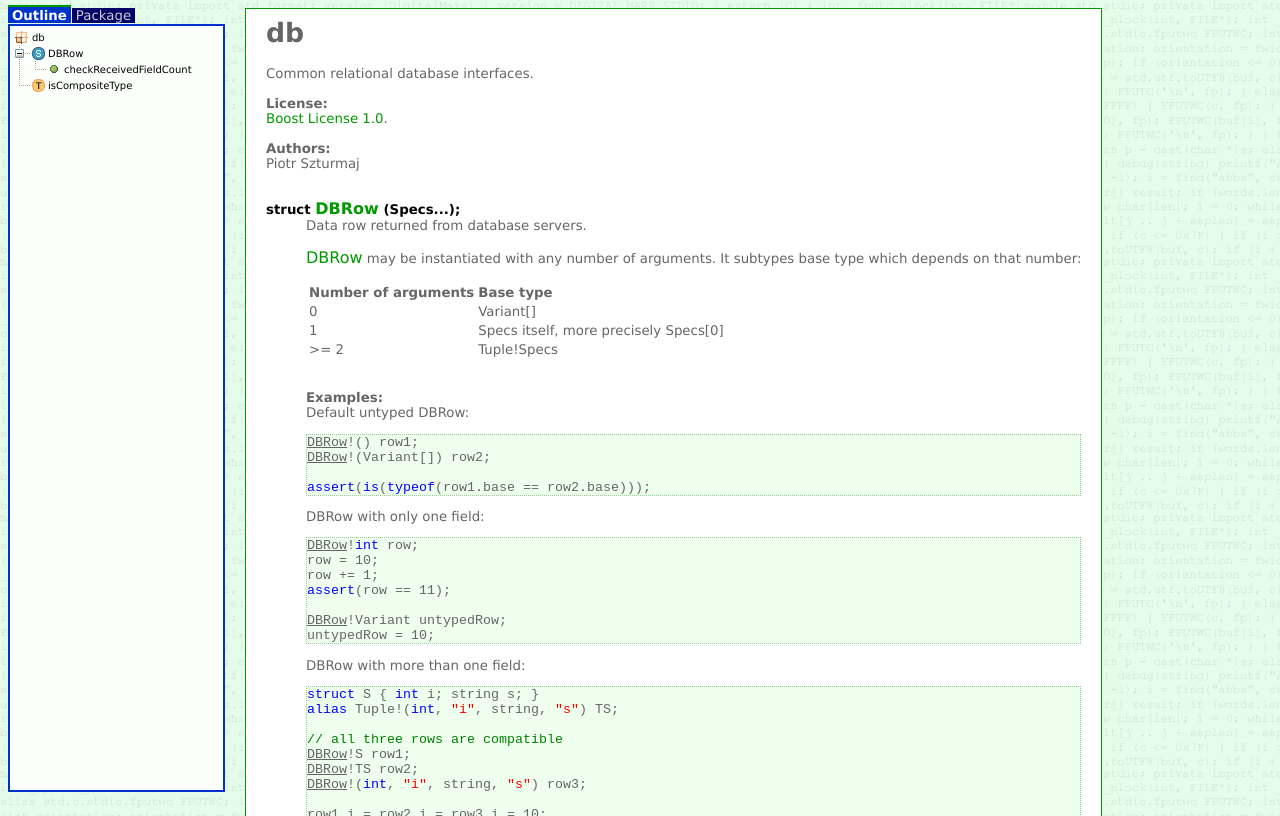
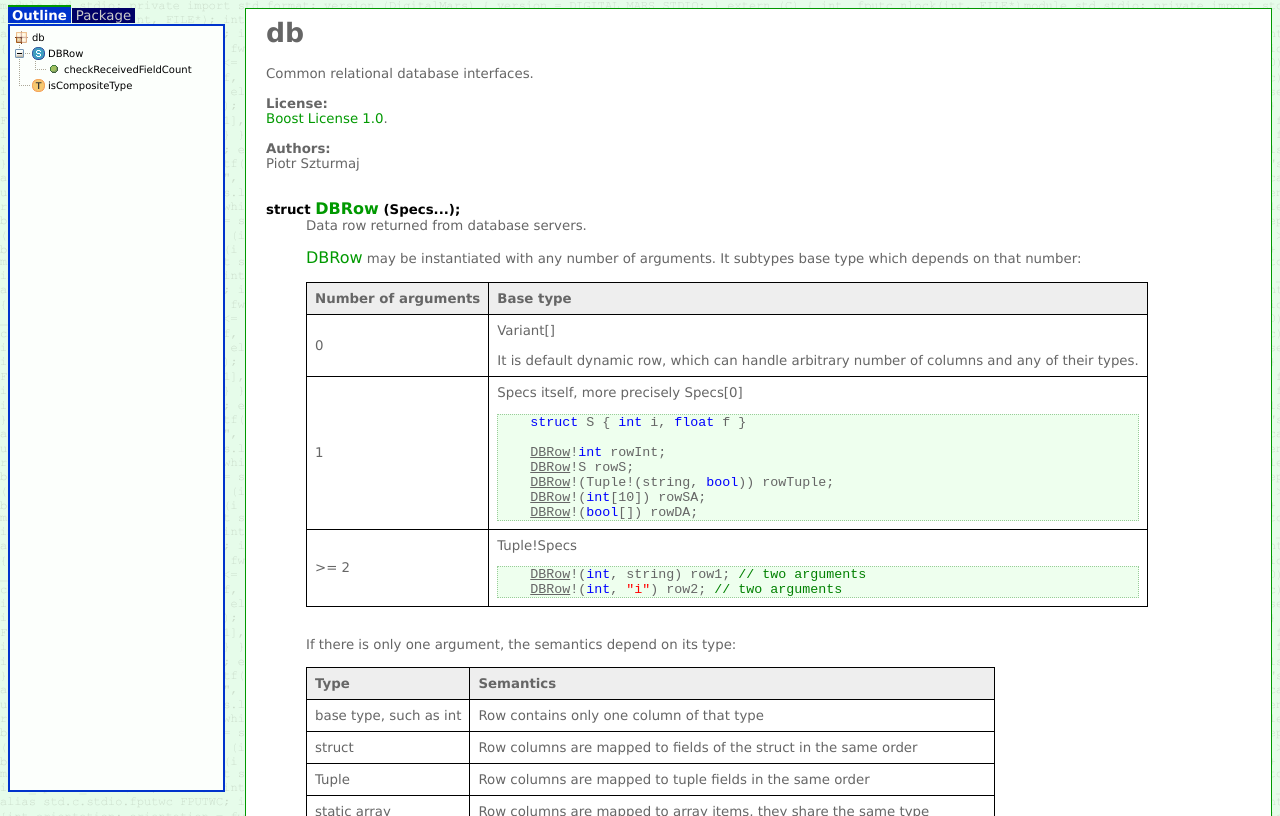
Before and after one commit to pszturmaj/ddb, a plain HTML site: page db.html in a window 1280 px wide. Drawn offline with Linux system fonts and the light colour scheme.

Commit message:
Documentation update

```diff
--- a/candydoc/style.css
+++ b/candydoc/style.css
@@ -39,8 +39,20 @@ table
 	font-size: 10pt;
 	color: #666666;
 	text-align: justify;
+    border-collapse: collapse; /* Added with following td, th style */
 }
 
+/* Added to show up cell borders */
+td, th
+{
+   border: 1px solid black;
+   padding: 8px;
+}
+
+th
+{
+    background-color: #EEEEEE;
+}
 
 /* Style used for all hyperlinks. */
 a:link {  color: #009900; text-decoration: none }
--- a/db.html
+++ b/db.html
@@ -45,14 +45,60 @@ depends on that number:
 <br><br>
 
 <table>   <tr><th>Number of arguments</th> <th>Base type</th></tr>
-    <tr><td>0</td> <td>Variant[]</td></tr>
-    <tr><td>1</td> <td>Specs itself, more precisely Specs[0]</td></tr>
-    <tr><td>&gt;= 2</td> <td>Tuple!Specs</td></tr>
+    <tr><td>0</td> <td>Variant[] <br><br>
+    It is default dynamic row, which can handle arbitrary number of columns and any of their types.
+    </td></tr>
+    <tr><td>1</td> <td>Specs itself, more precisely Specs[0] <br>
+<pre class="d_code">    <font color=blue>struct</font> S { <font color=blue>int</font> i, <font color=blue>float</font> f }
+
+    <u>DBRow</u>!<font color=blue>int</font> rowInt;
+    <u>DBRow</u>!S rowS;
+    <u>DBRow</u>!(Tuple!(string, <font color=blue>bool</font>)) rowTuple;
+    <u>DBRow</u>!(<font color=blue>int</font>[10]) rowSA;
+    <u>DBRow</u>!(<font color=blue>bool</font>[]) rowDA;
+</pre>
+    </td></tr>
+    <tr><td>&gt;= 2</td> <td>Tuple!Specs <br>
+<pre class="d_code">    <u>DBRow</u>!(<font color=blue>int</font>, string) row1; <font color=green>// two arguments
+</font>    <u>DBRow</u>!(<font color=blue>int</font>, <font color=red>"i"</font>) row2; <font color=green>// two arguments
+</font></pre>
+    </td></tr>
 </table>
+<br><br>
+
+If there is only one argument, the semantics depend on its type:
+<br><br>
+
+<table>   <tr><th>Type</th> <th>Semantics</th></tr>
+    <tr><td>base type, such as int</td> <td>Row contains only one column of that type</td></tr>
+    <tr><td>struct</td> <td>Row columns are mapped to fields of the struct in the same order</td></tr>
+    <tr><td>Tuple</td> <td>Row columns are mapped to tuple fields in the same order</td></tr>
+    <tr><td>static array</td> <td>Row columns are mapped to array items, they share the same type</td></tr>
+    <tr><td>dynamic array</td> <td>Same as static array, except that column count may change during runtime</td></tr>
+</table>
+<br><br>
+<b>Note:</b><br>
+String types are treated as base types.
+<br><br>
+
+There is an exception for RDBMSes which are capable of returning arrays and/or composite types. If such a
+database server returns array or composite in one column it may be mapped to
+<span class="currsymbol">DBRow</span>
+<script>explorer.outline.addDecl('DBRow');</script>
+
+ as if it was many columns.
+For example:
+<pre class="d_code"><font color=blue>struct</font> S { string field1; <font color=blue>int</font> field2; }
+<u>DBRow</u>!S row;
+</pre>
+In this case row may handle result that either:
+<ul>   <li>has two columns convertible to respectively, string and int</li>
+    <li>has one column with composite type compatible with S</li>
+</ul>
 
 <br><br>
 <b>Examples:</b><br>
-Default untyped DBRow:
+Default untyped (dynamic) DBRow:
 <pre class="d_code"><u>DBRow</u>!() row1;
 <u>DBRow</u>!(Variant[]) row2;
 
@@ -157,7 +203,7 @@ Composite is a type with static number of fields. These types are:
 		<tr><td id="docfooter">
 			Page was generated with
 			<img src="candydoc/img/candydoc.gif" style="vertical-align:middle; position:relative; top:-1px">
-			on Fri Apr  1 22:00:44 2011
+			on Sun Apr  3 18:26:49 2011
 
 		</td></tr>
 	</table>
```
Also changed, not shown: postgres.html (+14 -3 lines).
